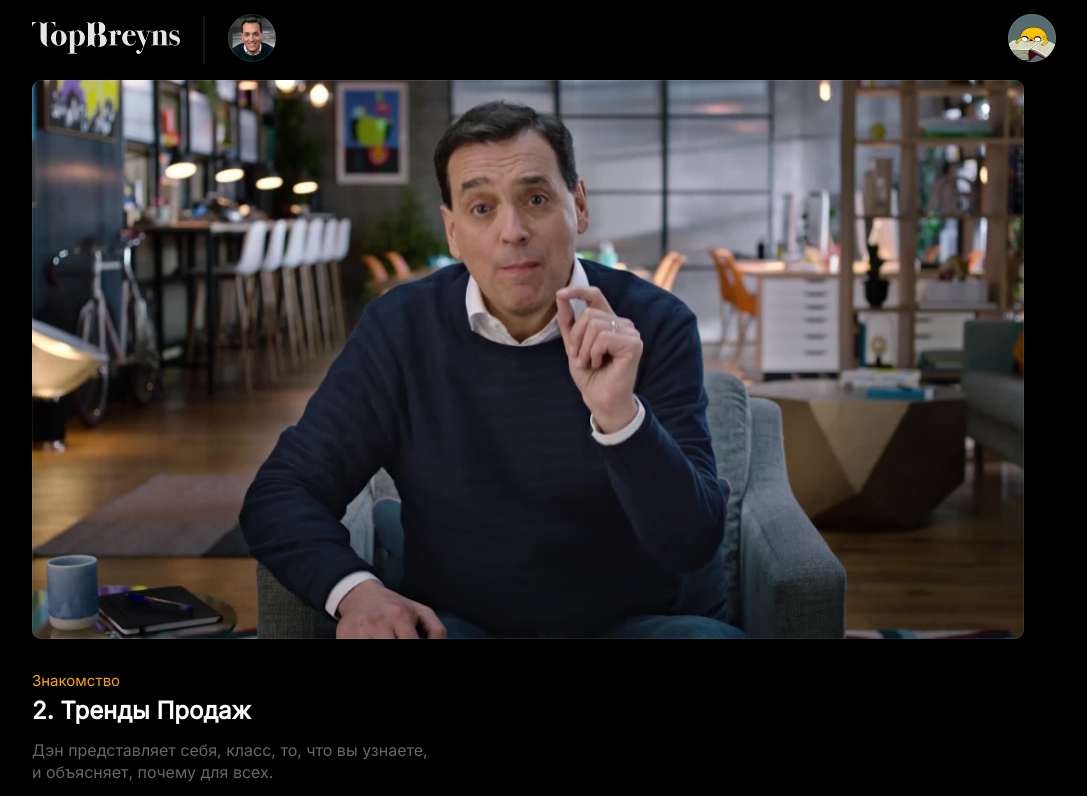
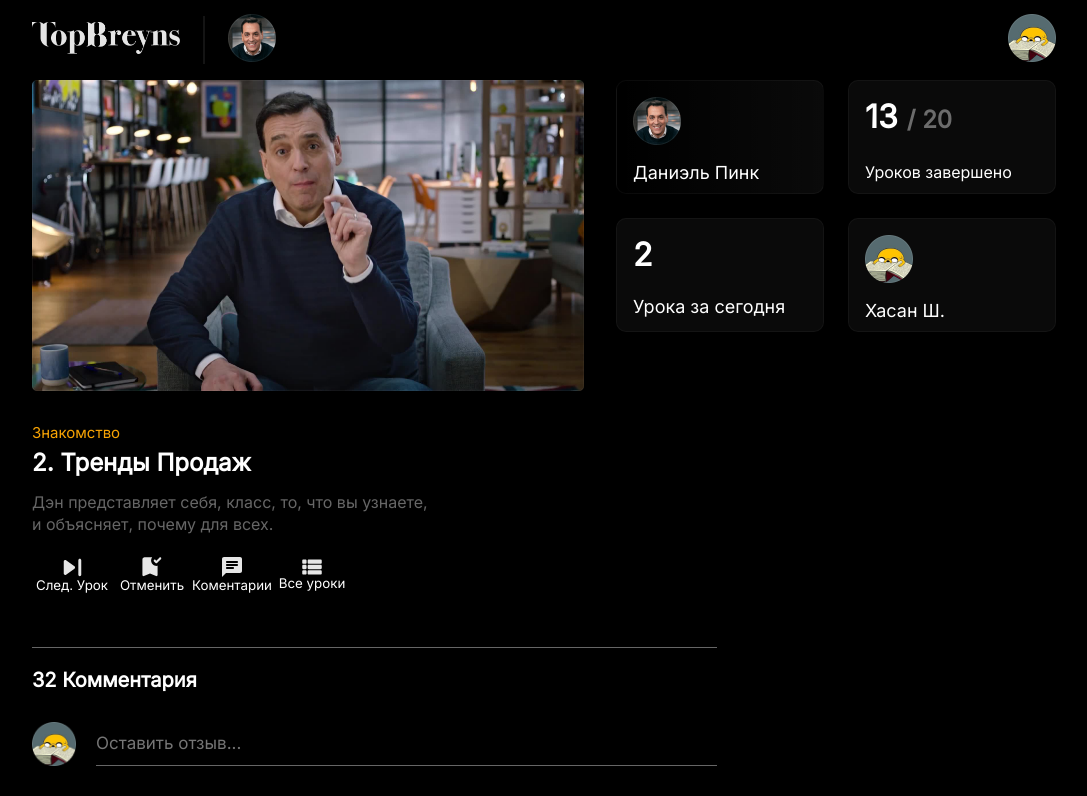
Before and after one commit to binsafar/vue-movie-app, a Vue app: page / in a window 1280 px wide. Shown: the top 796 px of the page, without its empty margins (96-1183 px from the left). Built offline with nearby package versions, Linux system fonts and the light colour scheme.

Commit message:
scores fixed

```diff
--- a/src/components/Content/VideoLesson/VideoLesson.vue
+++ b/src/components/Content/VideoLesson/VideoLesson.vue
@@ -11,7 +11,7 @@
           <p class="left-video-desc grey-text">{{ lessonDb.lessonDesc }}</p>
         </div>
         <!--mobile content-->
-        <div class="mobile-content">
+        <div :class="showModal === true ? 'show-modal mobile-content':'mobile-content'">
           <button>
             <img src="../../../assets/icon/lesson_icons/play_btn.svg" alt="play">
             След. Урок
@@ -24,7 +24,7 @@
             <img src="../../../assets/icon/lesson_icons/comment_btn.svg" alt="comment">
             Коментарии
           </button>
-          <button>
+          <button @click="showModal !== showModal">
             <img src="../../../assets/icon/lesson_icons/show_lesson_btn.svg" alt="show lessons modal">
             Все уроки
           </button>
@@ -53,6 +53,38 @@
           <p v-if="isActive === lesson.id" class="r-lessons-desc grey-text">{{ lesson.desc }}</p>
         </div>
       </div>
+      <!--lesson cards-->
+      <div class="right-card-info">
+        <div class="right-card author">
+          <div class="rc-wrapper">
+            <img class="teacher-img" :src="lessonDb.cardsInfo.author.img" alt="avatar">
+            <p>{{ lessonDb.cardsInfo.author.name }}</p>
+          </div>
+        </div>
+
+        <div class="right-card lesson-score">
+          <div class="rc-wrapper">
+            <p class="ls-score-title">{{ lessonDb.cardsInfo.lessonScore.completed }}
+              <span class="grey-text">/ {{ lessonDb.cardsInfo.lessonScore.total }}</span>
+            </p>
+            <p>Уроков завершено</p>
+          </div>
+        </div>
+
+        <div class="right-card lessons">
+          <div class="rc-wrapper">
+            <p class="lesson-number">{{ lessonDb.cardsInfo.lessons.amount }}</p>
+            <p>Урока за сегодня</p>
+          </div>
+        </div>
+
+        <div class="right-card student">
+          <div class="rc-wrapper">
+            <img :src="lessonDb.cardsInfo.student.img" alt="">
+            <p>{{ lessonDb.cardsInfo.student.name }}</p>
+          </div>
+        </div>
+      </div>
     </div>
   </main>
 </template>
@@ -62,5 +94,6 @@ import lessonDb from "../../../service/db/lessonDb.js";
 import {ref} from "vue"
 
 const isActive = ref(1)
+const showModal = ref(true);
 const setActive = (id) => isActive.value = id
 </script>
--- a/src/css/styles.css
+++ b/src/css/styles.css
@@ -38,7 +38,7 @@ button {
 }
 
 .comment-main {
-  width: 70%;
+  width: calc(70% - 32px);
   font-style: normal;
   font-weight: 500;
   font-size: 16px;
@@ -283,6 +283,67 @@ button {
   margin-top: 16px;
   width: 340px;
 }
+.root-video .right-side .right-card-info {
+  display: grid;
+  grid-template-columns: repeat(2, 1fr);
+  gap: 24px;
+}
+.root-video .right-side .right-card-info .right-card {
+  background: rgba(255, 255, 255, 0.04);
+  border: 1px solid rgba(255, 255, 255, 0.04);
+  border-radius: 10px;
+  width: 208px;
+  height: 114px;
+}
+.root-video .right-side .right-card-info .right-card .rc-wrapper {
+  padding: 16px;
+}
+.root-video .right-side .right-card-info .right-card .rc-wrapper img {
+  height: 48px;
+  width: 48px;
+}
+.root-video .right-side .right-card-info .author {
+  background: linear-gradient(270deg, rgba(255, 255, 255, 0.04) 0%, rgba(255, 255, 255, 0) 100%);
+  font-style: normal;
+  font-weight: 500;
+  font-size: 18px;
+  line-height: 20px;
+}
+.root-video .right-side .right-card-info .author img {
+  margin-bottom: 14px;
+}
+.root-video .right-side .right-card-info .lesson-score .ls-score-title {
+  font-style: normal;
+  font-weight: 600;
+  font-size: 32px;
+  line-height: 40px;
+  margin-bottom: 22px;
+}
+.root-video .right-side .right-card-info .lesson-score .ls-score-title span {
+  font-size: 24px;
+}
+.root-video .right-side .right-card-info .lessons .rc-wrapper {
+  font-style: normal;
+  font-weight: 500;
+  font-size: 18px;
+  line-height: 20px;
+}
+.root-video .right-side .right-card-info .lessons .rc-wrapper .lesson-number {
+  font-style: normal;
+  font-weight: 600;
+  font-size: 32px;
+  line-height: 40px;
+  margin-bottom: 22px;
+}
+.root-video .right-side .right-card-info .student .rc-wrapper {
+  font-style: normal;
+  font-weight: 500;
+  font-size: 18px;
+  line-height: 20px;
+}
+.root-video .right-side .right-card-info .student .rc-wrapper img {
+  margin-bottom: 14px;
+}
 
 .active-back {
   background: rgba(255, 255, 255, 0.06);
--- a/src/styles/components/content/comments.scss
+++ b/src/styles/components/content/comments.scss
@@ -1,5 +1,5 @@
 .comment-main {
-  width: 70%;
+  width: calc(70% - 32px);
   font-style: normal;
   font-weight: 500;
   font-size: 16px;
--- a/src/styles/components/content/video_lesson.scss
+++ b/src/styles/components/content/video_lesson.scss
@@ -143,6 +143,86 @@
         }
       }
     }
+
+    .right-card-info {
+      display: grid;
+      grid-template-columns: repeat(2, 1fr);
+      gap: 24px;
+
+      .right-card {
+        background: rgba(255, 255, 255, 0.04);
+        border: 1px solid rgba(255, 255, 255, 0.04);
+        border-radius: 10px;
+        width: 208px;
+        height: 114px;
+
+        .rc-wrapper {
+          padding: 16px;
+
+          img {
+            height: 48px;
+            width: 48px;
+          }
+        }
+      }
+
+      .author {
+        img {
+          margin-bottom: 14px;
+        }
+
+        background: linear-gradient(270deg, rgba(255, 255, 255, 0.04) 0%, rgba(255, 255, 255, 0) 100%);
+
+        font-style: normal;
+        font-weight: 500;
+        font-size: 18px;
+        line-height: 20px;
+      }
+
+      .lesson-score {
+        .ls-score-title {
+          font-style: normal;
+          font-weight: 600;
+          font-size: 32px;
+          line-height: 40px;
+          margin-bottom: 22px;
+
+          span {
+            font-size: 24px;
+          }
+        }
+      }
+
+      .lessons {
+        .rc-wrapper {
+          font-style: normal;
+          font-weight: 500;
+          font-size: 18px;
+          line-height: 20px;
+
+          .lesson-number {
+            font-style: normal;
+            font-weight: 600;
+            font-size: 32px;
+            line-height: 40px;
+            margin-bottom: 22px;
+          }
+        }
+      }
+
+      .student {
+        .rc-wrapper {
+          font-style: normal;
+          font-weight: 500;
+          font-size: 18px;
+          line-height: 20px;
+
+          img {
+            margin-bottom: 14px;
+          }
+        }
+      }
+    }
   }
 }
 
```
Also changed, not shown: 1 other file (tests, documents, lock files or other folders).
